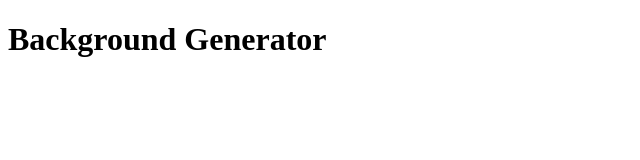
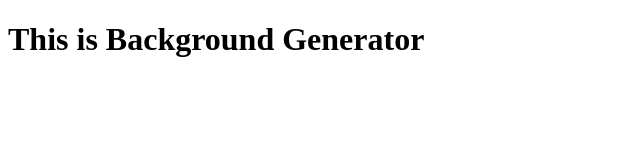
Before and after one commit to savitej/Background-generator, a plain HTML site: page index.html in a window 1280 px wide. Shown: the whole page, without its empty margins (0-640 px from the left). Drawn offline with Linux system fonts and the light colour scheme.

Commit message:
changing text

```diff
--- a/index.html
+++ b/index.html
@@ -4,6 +4,6 @@
 <title>Cool Background</title>
 </head>
 <body>
-<h1>Background Generator</h1>
+<h1>This is Background Generator</h1>
 </body>
 </html>
```
